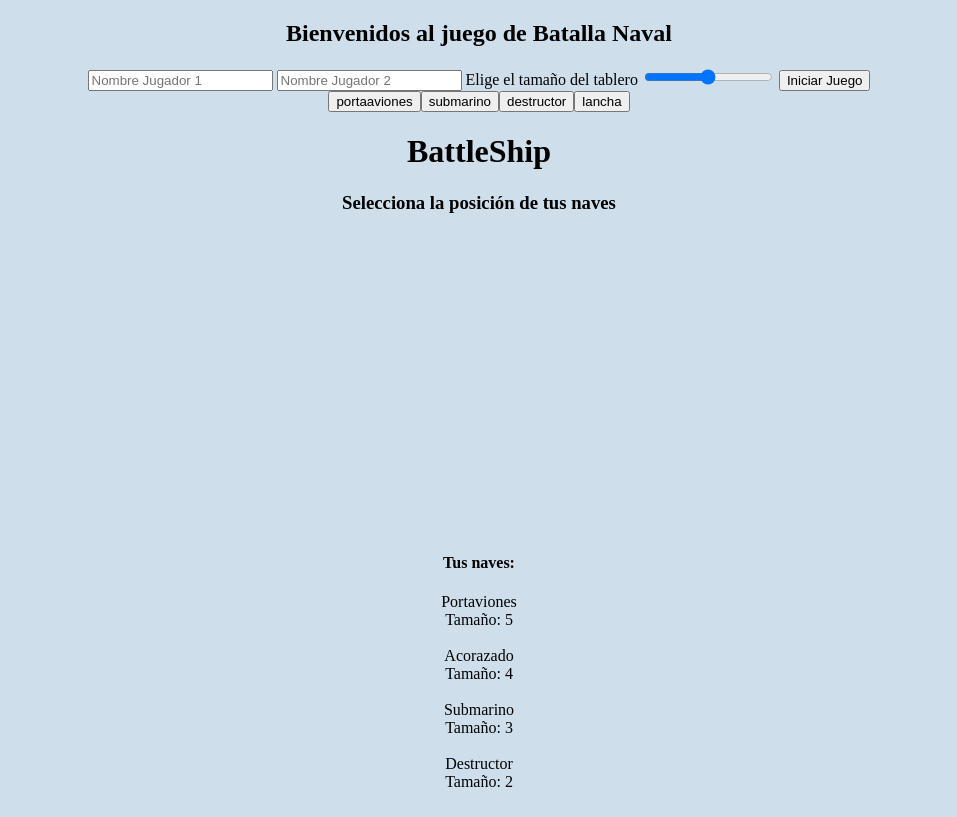
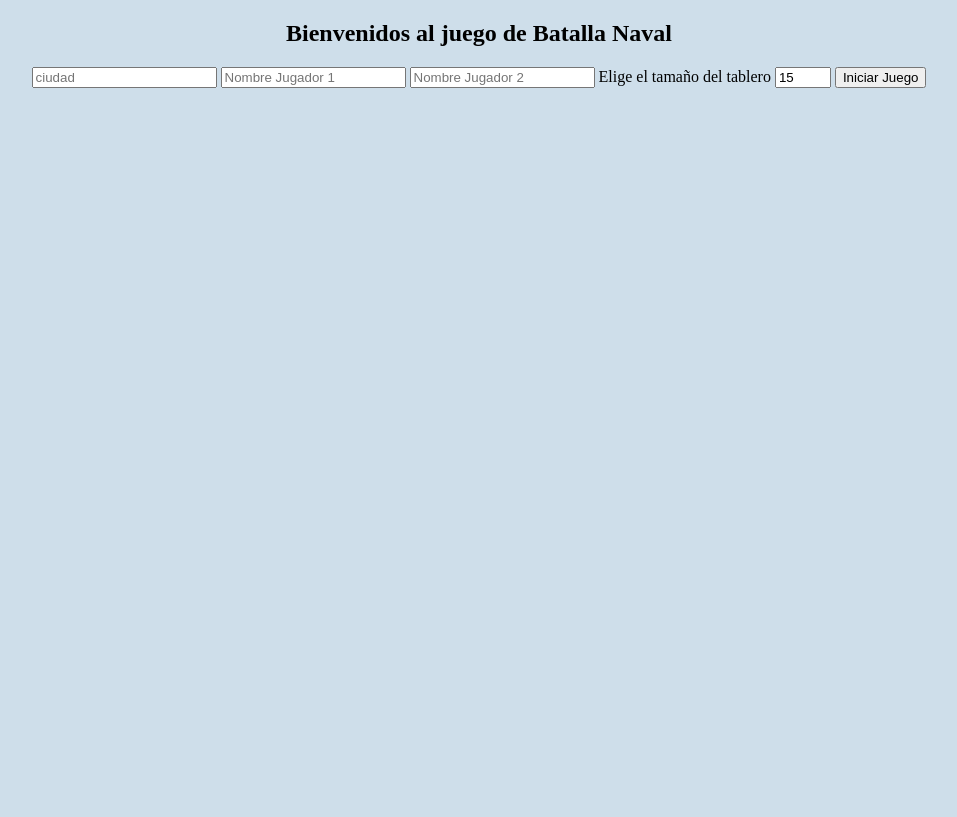
Before and after one commit to jhilder1/batalla-naval, a plain HTML site: page backend-naval-battle-main/database/index.html in a window 1280 px wide. Shown: the whole page, without its empty margins (161-1118 px from the left). Drawn offline with Linux system fonts and the light colour scheme.

Commit message:
Update index.html

```diff
--- a/backend-naval-battle-main/database/index.html
+++ b/backend-naval-battle-main/database/index.html
@@ -9,17 +9,21 @@
 <body>
     <div id="inicio">
         <h2>Bienvenidos al juego de Batalla Naval</h2>
+        <input type="text" id="ciudad" placeholder="ciudad">
         <input type="text" id="nombreJugador1" placeholder="Nombre Jugador 1">
         <input type="text" id="nombreJugador2" placeholder="Nombre Jugador 2">
         <label for="tamanoTablero">Elige el tamaño del tablero</label>
-        <input type="range" id="tamanoTablero" min="10" max="20" value="15" step="5">
+        <input type="number" id="tamanoTablero" min="10" max="20" value="15" step="5">
+
         <button onclick="iniciarJuego()">Iniciar Juego</button>
     </div>
-    <div id="barcos">
-        <div id="submarino" class="barco"  data-tipo="submarino"></div>
+    <div id="barcos" class="oculto">
+        <div id="submarino 2" class="barco"  data-tipo="submarino 2"></div>
         <div id="destructor" class="barco" data-tipo="destructor"></div>
         <div id="acorazado" class="barco"  data-tipo="acorazado"></div>
-        <div id="portaviones" class="barco"  data-tipo="portaviones"></div>
+        <div id="portaaviones" class="barco"  data-tipo="portaaviones"></div>
+        <div id="submarino 1" class="barco"  data-tipo="submarino 1"></div>
+        <div id="buque" class="barco"  data-tipo="buque"></div>
     </div>
 
     <!-- Tablero donde el jugador coloca los barcos -->
@@ -28,15 +32,17 @@
     </div>
     <div id="seleccionBarcos" class="oculto">
         <h2>Selecciona tu barco</h2>
-        <select id="tipoBarco">
-            <option value="submarino">Submarino</option>
+        <select id="tipoBarco" class="oculto">
+            <option value="portaaviones">Portaviones</option>
             <option value="destructor">Destructor</option>
             <option value="acorazado">Acorazado</option>
-            <option value="portaviones">Portaviones</option>
+            <option value="buque">Buque</option>
+            <option value="submarino 1">Submarino 1</option>
+            <option value="submarino 2">Submarino 2</option>
         </select>
         <button onclick="confirmarSeleccionBarco()">Confirmar Selección</button>
     </div>
-
+    <div id="cuadroClima" class="cuadro-clima"></div>
     <div id="tableros" class="oculto" >
         <h2>Coloca los barcos</h2>
         <p id="jugadorNombre"></p>
@@ -45,58 +51,15 @@
     </div>
 
     <div id="turnoJugador" class="oculto">
-        <h2>¡Es tu turno!</h2>
+        <h2></h2>
         <p id="jugadorTurnoNombre"></p>
         <div id="tableroDisparoJugador"></div>
         <p id="puntajeJugador1"></p>
         <p id="puntajeJugador2"></p>
     </div>
-<div id="Pbarcos" >
-    <h1>BattleShip</h1>
-    <h3>Selecciona la posición de tus naves</h3>
-    <div class="container">
-        <div class="row">
-            <div class="col">
-                <div id="board">
-                </div>
-            </div>
-            <div class="col">
-                <div id="boardAttack">
-                </div>
-            </div>
-        </div>
-        <h4>Tus naves:</h4>
-        <div id="ships" class="row">
-            <div class="col">
-                <div>
-                    <span>Portaviones</span></br>
-                    <span>Tamaño: 5</span>
-                </div>
-                <div class="position"></div>
-            </div>
-            <div class="col">
-                <div>
-                    <span>Acorazado</span></br>
-                    <span>Tamaño: 4</span>
-                </div>
-                <div class="position"></div>
-            </div>
-            <div class="col">
-                <div>
-                    <span>Submarino</span></br>
-                    <span>Tamaño: 3</span>
-                </div>
-                <div class="position"></div>
-            </div>
-            <div class="col">
-                <div>
-                    <span>Destructor</span></br>
-                    <span>Tamaño: 2</span>
-                </div>
-                <div class="position"></div>
-            </div>
-        </div>
-</div>
+
+
+
     <script src="batallaNaval.js"></script>
 </body>
 </html>
```
